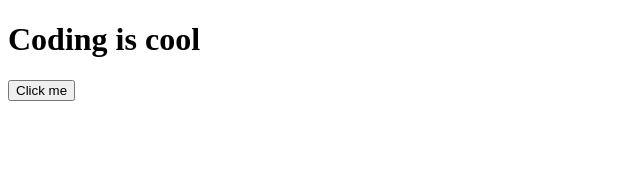
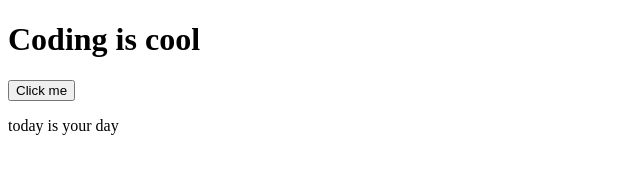
Before and after one commit to nfraser92/git-intro, a plain HTML site: page index.html in a window 1280 px wide. Shown: the whole page, without its empty margins (0-640 px from the left). Drawn offline with Linux system fonts and the light colour scheme.

Commit message:
added inspiring quote

```diff
--- a/index.html
+++ b/index.html
@@ -9,5 +9,6 @@
 <body>
     <h1>Coding is cool</h1>
     <button>Click me</button>
+    <p>today is your day</p>
 </body>
 </html>
```
